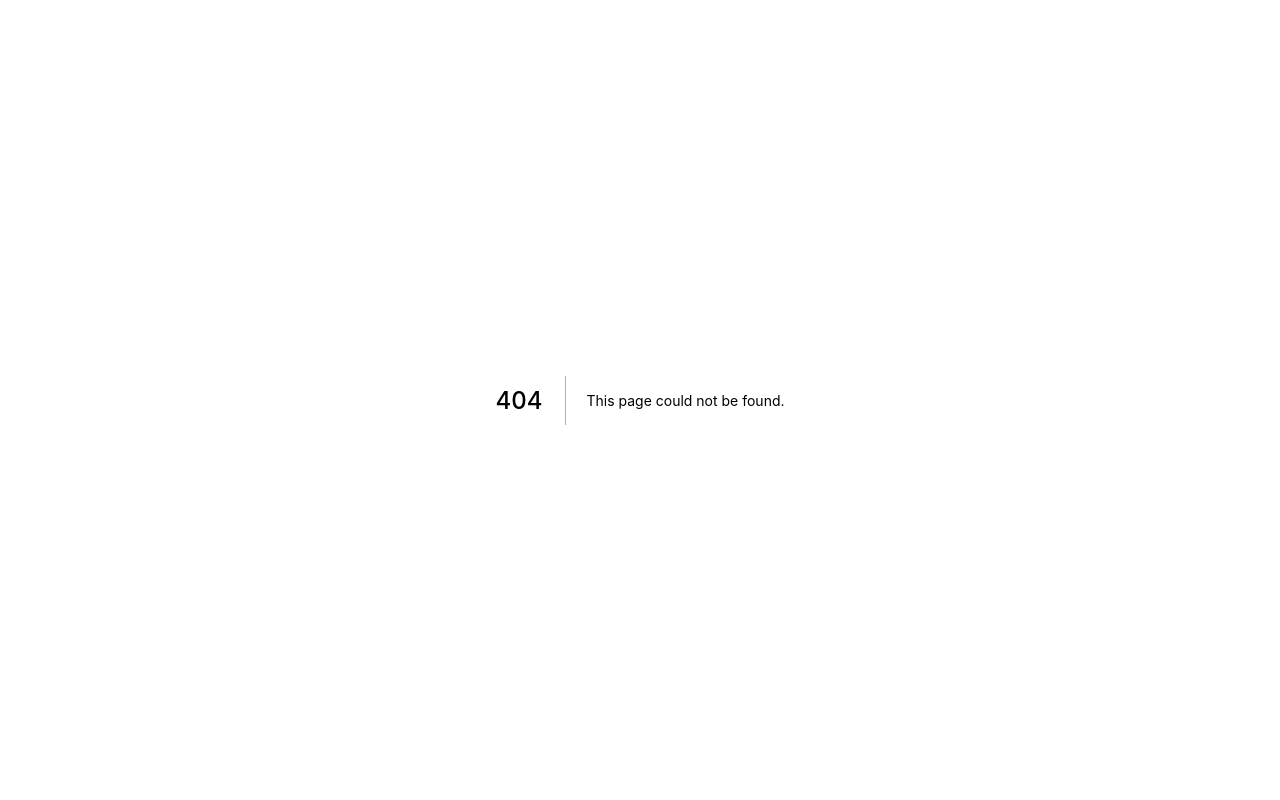
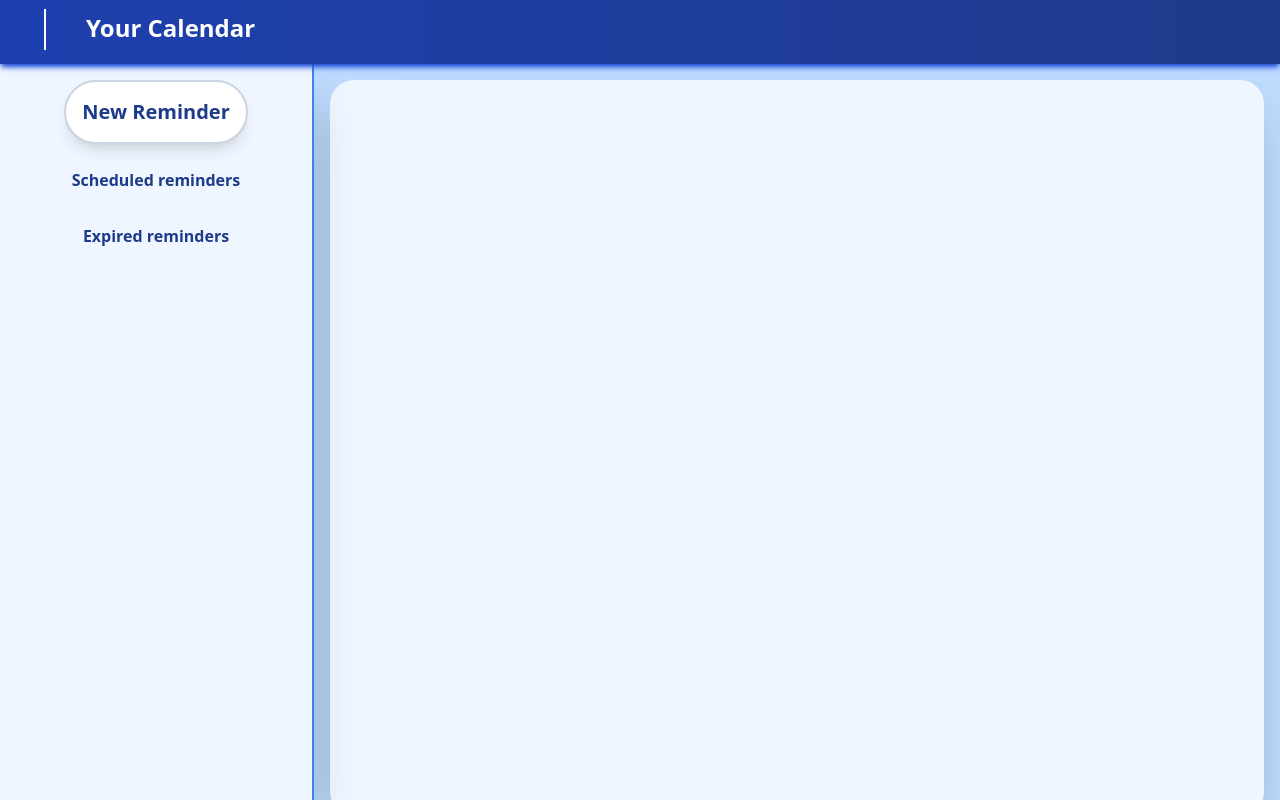
Before and after one commit to lgcaetano/agendanext, a Next.js app: page /dashboard in a window 1280 px wide. Before the commit this address had no page. Built offline with nearby package versions, Linux system fonts and the light colour scheme.

Commit message:
Apparently, I forgot to commit my updates the last time I was working on this project

```diff
--- /dev/null
+++ b/components/Board.jsx
@@ -0,0 +1,7 @@
+export default function Board(props){
+    return (
+        <div className=" bg-blue-50 w-full min-dash-height grow  m-4 rounded-3xl shadow-2xl">
+
+        </div>
+    )
+}
--- a/components/Input.jsx
+++ b/components/Input.jsx
@@ -13,12 +13,14 @@ export default function Input(props){
 
     const inputRef = useRef(null)
 
-    const { bindFunction, inlineProps } = {...props}
+    const { id, name, type } = props
+
+    const inlineProps = {id, name, type}
 
     function handleChange(e){
         const inputValue = e.target.value
         setValue(inputValue)
-        bindFunction(inputValue)
+        props.bindFunction(inputValue)
     }
 
 
@@ -29,7 +31,7 @@ export default function Input(props){
              border-2 shadow-md px-4 outline-blue-500 input-with-label" {...inlineProps}/>
 
             <label htmlFor={props.name} className={`relative -top-12 left-6 transition-all pointer-events-none
-            text-gray-500 self-start ${(value) ? "label-up" : ""}`}>
+            text-gray-500 self-start ${(value || props.noDynamic) ? "label-up" : ""}`}>
                 {upperFirst(props.name)}
             </label>
         </div>
--- a/components/Layout.jsx
+++ b/components/Layout.jsx
@@ -1,10 +1,14 @@
 import TopBar from "./TopBar"
+import Head from "next/head"
 
 export default function Layout(props){
     return (
-        <div className="w-full min-h-screen bg-blue-200 font-sans">
+        <div className="w-full min-h-screen bg-blue-200 font-sans flex flex-col">
+            <Head>
+                <link rel="stylesheet" href="https://use.fontawesome.com/releases/v5.15.4/css/all.css" integrity="sha384-DyZ88mC6Up2uqS4h/KRgHuoeGwBcD4Ng9SiP4dIRy0EXTlnuz47vAwmeGwVChigm" crossorigin="anonymous" />
+            </Head>
             <TopBar></TopBar>
-            <div className="flex flex-col justify-around items-center h-screen">
+            <div className="flex flex-col justify-around items-center my-auto">
                 {props.children}
             </div>
         </div>
--- a/components/LoginForm.jsx
+++ b/components/LoginForm.jsx
@@ -16,7 +16,7 @@ export default function LoginForm(props){
 
     return (
         <form action="" className="flex flex-col justify-around items-center p-10
-        rounded-3xl shadow-2xl bg-blue-100" onSubmit={handleSubmit}>
+        rounded-3xl shadow-2xl bg-blue-100 " onSubmit={handleSubmit}>
 
             <div className="text-2xl text-blue-900 font-bold">
                 Login
--- /dev/null
+++ b/components/ReminderForm.jsx
@@ -0,0 +1,36 @@
+import Input from "./Input"
+import { useState } from "react"
+
+export default function ReminderForm(props){
+
+    function submitHandler(e){
+        e.preventDefault()
+    }
+
+    const [date, setDate] = useState(null)
+    const [label, setLabel] = useState(null)
+
+    return(
+        <form action="#" className={`flex flex-col items-center transition-all overflow-hidden
+            ${props.hidden ? "max-h-0" : "max-h-screen"}`} onSubmit={submitHandler}>
+
+            <button className="p-4 text-3xl self-end" onClick={props.closeFun}>
+                <i className="fas fa-times"></i>
+            </button>
+
+
+            <h1 className="text-2xl font-extrabold mb-4">
+                Set new reminder:
+            </h1>
+
+            <Input type="date" name="date" id="date-in" bindFunction={setDate} noDynamic={true}/>
+            <Input type="text" name="what should we remind you of?" id="label-in" bindFunction={setLabel}/>
+
+            <button type="submit" className="border-2 border-white bg-gradient-to-r from-green-400 to-green-700
+            text-white font-semibold px-6 py-2 rounded-full shadow-lg mb-10">
+                Schedule reminder
+            </button>
+
+        </form>
+    )
+}
--- /dev/null
+++ b/components/SideBar.jsx
@@ -0,0 +1,25 @@
+import SideBarOption from "./SideBarOption"
+import ReminderForm from "./ReminderForm"
+import { useState } from "react"
+
+export function SideBar(){
+
+    const [formFlag, setFormFlag] = useState(false)
+
+
+    return (
+        <nav className=" bg-blue-50 w-80 sticky left-0 top-0 full-minus-nav text-blue-900 font-semibold
+        flex flex-col items-center shadow-2xl border-r-2 border-blue-500">
+
+            <button className="p-4 bg-white font-bold text-xl rounded-full border-2 border-slate-300 mt-4 mb-2
+            shadow-lg hover:bg-blue-900 hover:text-white transition-all" onClick={() => setFormFlag(true)}>
+                New Reminder <i className="fas fa-plus-circle text-red-500"></i>
+            </button>
+
+            <ReminderForm closeFun={() => setFormFlag(false)} hidden={!formFlag}></ReminderForm>
+
+            <SideBarOption content="Scheduled reminders"></SideBarOption>
+            <SideBarOption content="Expired reminders"></SideBarOption>
+        </nav>
+    )
+}
--- /dev/null
+++ b/components/SideBarOption.jsx
@@ -0,0 +1,5 @@
+export default function SideBarOption(props){
+    return <button className="w-4/5 h-10 flex justify-center items-center p-4 m-2 font-semibold hover:bg-white rounded-full">
+        {props.content}
+    </button>
+}
--- a/components/TopBar.jsx
+++ b/components/TopBar.jsx
@@ -1,6 +1,7 @@
 export default function TopBar(){
     return (
-        <nav className="flex bg-gradient-to-r from-blue-800 to-blue-900 sticky top-0 w-full p-3 mb-auto text-white shadow-blue-700 shadow-md">
+        <nav className="flex bg-gradient-to-r from-blue-800 to-blue-900 sticky top-0
+        w-full p-3 text-white shadow-blue-700 shadow-md h-16 z-10">
             <div id="icon-container">
                 <i className="far fa-calendar-alt text-3xl border-r-2 border-white px-4"></i>
             </div>
--- /dev/null
+++ b/pages/dashboard.jsx
@@ -0,0 +1,14 @@
+import Layout from "../components/Layout";
+import { SideBar } from "../components/SideBar";
+import Board from "../components/Board";
+
+export default function Dashboard(){
+    return (
+        <Layout>
+            <div className="w-full h-full flex justify-between full-minus-nav overflow-y-scroll min-dash-height">
+                <SideBar></SideBar>
+                <Board></Board>
+            </div>
+        </Layout>
+    )
+}
--- a/pages/index.jsx
+++ b/pages/index.jsx
@@ -1,13 +1,11 @@
-import Head from 'next/head'
+
 import Layout from '../components/Layout'
 import LoginForm from '../components/LoginForm'
 
 export default function Home() {
   return (
     <Layout>
-      <Head>
-        <link rel="stylesheet" href="https://use.fontawesome.com/releases/v5.15.4/css/all.css" integrity="sha384-DyZ88mC6Up2uqS4h/KRgHuoeGwBcD4Ng9SiP4dIRy0EXTlnuz47vAwmeGwVChigm" crossorigin="anonymous"/>
-      </Head>
+
       <LoginForm></LoginForm>
     </Layout>
   )
--- a/styles/globals.css
+++ b/styles/globals.css
@@ -26,3 +26,16 @@ a {
 .label-up{
   @apply text-sm -translate-x-3 -translate-y-9 text-blue-900;
 }
+
+.full-minus-nav {
+  height: calc(100vh - 64px)
+}
+
+.min-dash-height {
+  min-height: calc(100vh - 64px);
+}
+
+.-border-x-2{
+  border-left-width: -10px;
+  border-right-width: -10px;
+}
```
